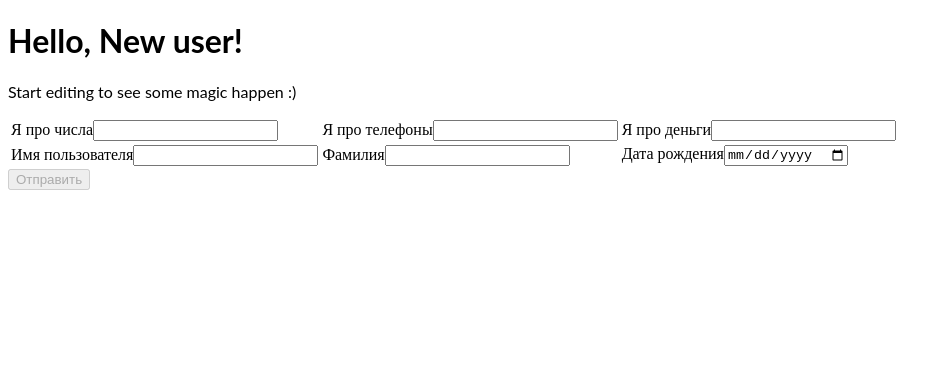
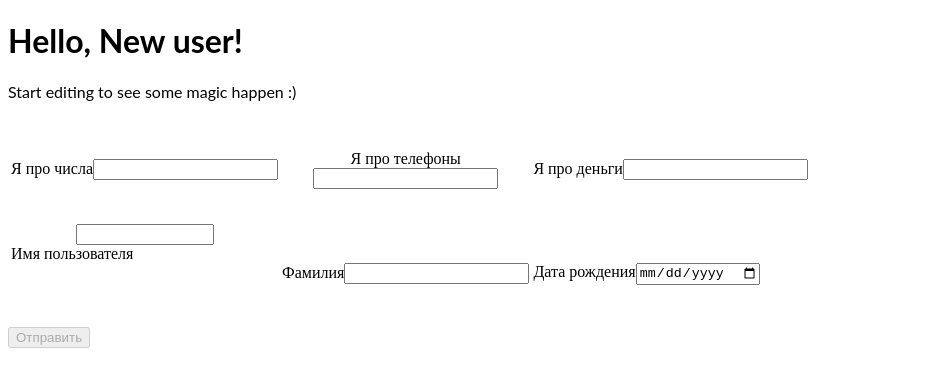
Before and after one commit to Memfisu/formik_training, a React (Create React App) app: page / in a window 1280 px wide. Shown: the top 386 px of the page, without its empty margins (0-951 px from the left). Built offline with nearby package versions, Linux system fonts and the light colour scheme.

Commit message:
formik training - continue

```diff
--- a/src/style.css
+++ b/src/style.css
@@ -5,3 +5,33 @@ h1, p {
 .error {
   color: red;
 }
+
+td {
+  height: 100px;
+}
+
+.phone {
+  display: flex;
+  flex-direction: column;
+  align-items: center;
+  justify-content: center;
+}
+
+.login {
+  display: flex;
+  flex-direction: column;
+}
+
+.login input {
+  order: 1;
+  width: 130px;
+  align-self: center;
+}
+
+.login label {
+  order: 2;
+}
+
+.login div {
+  order: 3;
+}
--- a/src/сomponents/Table.tsx
+++ b/src/сomponents/Table.tsx
@@ -43,19 +43,19 @@ export const Table = ({ updateName }: Props): JSX.Element => {
             <table>
                 <tbody>
                     <tr>
-                        <td>
+                        <td className="number">
                             <label htmlFor="number">Я про числа</label>
                             <Field type="text" name="number" />
                             <ErrorMessage name="number">{renderError}</ErrorMessage>
                         </td>
 
-                        <td>
+                        <td className="phone">
                             <label htmlFor="phone">Я про телефоны</label>
                             <Field type="phone" name="phone" />
                             <ErrorMessage name="phone">{renderError}</ErrorMessage>
                         </td>
 
-                        <td>
+                        <td className="money">
                             <label htmlFor="money">Я про деньги</label>
                             <Field type="text" name="money" />
                             <ErrorMessage name="money">{renderError}</ErrorMessage>
@@ -63,7 +63,7 @@ export const Table = ({ updateName }: Props): JSX.Element => {
                     </tr>
 
                     <tr>
-                        <td>
+                        <td className="login">
                             <label htmlFor="login">Имя пользователя</label>
                             <Field
                                 type="text"
@@ -73,13 +73,13 @@ export const Table = ({ updateName }: Props): JSX.Element => {
                             <ErrorMessage name="login">{renderError}</ErrorMessage>
                         </td>
 
-                        <td>
+                        <td className="lastName">
                             <label htmlFor="lastName">Фамилия</label>
                             <Field type="text" name="lastName" />
                             <ErrorMessage name="lastName">{renderError}</ErrorMessage>
                         </td>
 
-                        <td>
+                        <td className="date">
                             <label htmlFor="date">Дата рождения</label>
                             <Field type="date" name="date" />
                             <ErrorMessage name="date">{renderError}</ErrorMessage>
```
